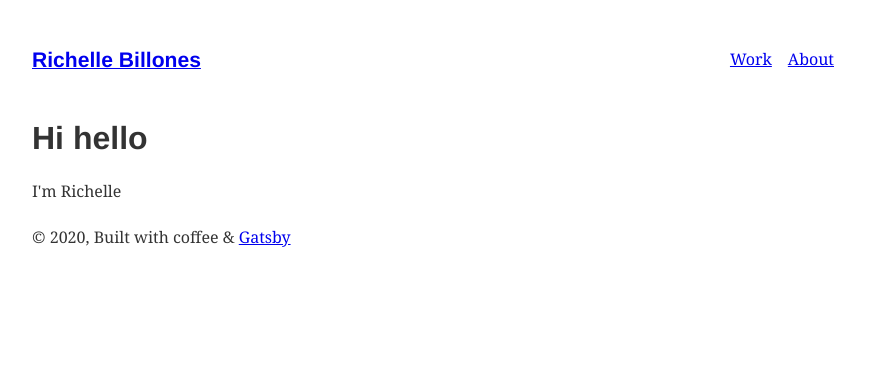
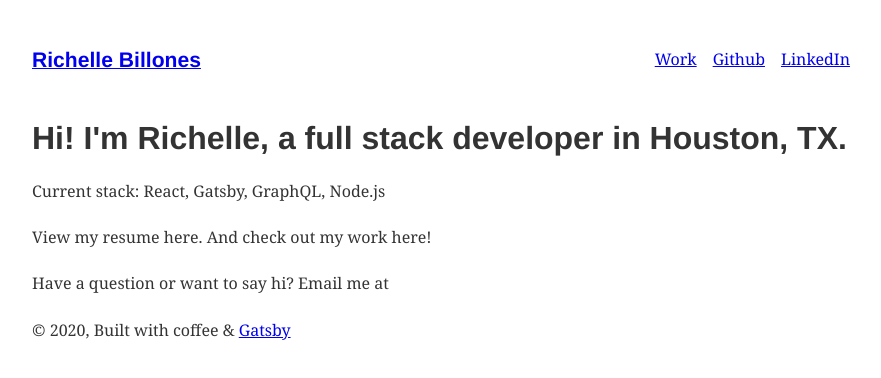
Before and after one commit to rchlblns/portfolio-v2, a Gatsby site: page / in a window 1280 px wide. Shown: the whole page, without its empty margins (199-1080 px from the left). Built offline with nearby package versions, Linux system fonts and the light colour scheme; Gatsby itself is replaced by a stand-in of ours.

Commit message:
reorganized nav bar links, added content to about me/index page

```diff
--- a/src/components/header.js
+++ b/src/components/header.js
@@ -2,11 +2,11 @@ import { Link } from "gatsby"
 import PropTypes from "prop-types"
 import React from "react"
 
-const ListLink = props => (
-  <li style={{ display: `inline-block`, marginRight: `1rem` }}>
-    <Link to={props.to}>{props.children}</Link>
-  </li>
-)
+// const ListLink = props => (
+//   <li style={{ display: `inline-block`, marginRight: `1rem` }}>
+//     <Link to={props.to}>{props.children}</Link>
+//   </li>
+// )
 
 const Header = ({ siteTitle }) => (
   <div style={{ margin: `3rem auto`}}>
@@ -14,10 +14,13 @@ const Header = ({ siteTitle }) => (
       <Link to="/" style={{ textShadow: `none`, backgroundImage: `none` }}>
         <h3 style={{ display: `inline` }}>{siteTitle}</h3>
       </Link>
-      <ul style={{ listStyle: `none`, float: `right` }}>
-        <ListLink to="/work/">Work</ListLink>
-        <ListLink to="/about/">About</ListLink>
-        {/* <ListLink to="/contact/">Contact</ListLink> */}
+      <ul style={{ listStyle: `none`, float: `right`, display: `inline-block`}}>
+        {/* <ListLink to="/work">Work</ListLink>
+        <ListLink to="/about/">Github</ListLink>
+        <ListLink to="/contact/">LinkedIn</ListLink> */}
+        <Link to="/work" style={{marginRight: `1rem`}}>Work</Link>
+        <a href="https://github.com/rchlblns" target="_blank" rel="noopener noreferrer" style={{marginRight: `1rem`}}>Github</a>
+        <a href="https://linkedin.com/in/richellebillones" target="_blank" rel="noopener noreferrer" >LinkedIn</a>
       </ul>
     </header>
   </div>
--- a/src/pages/index.js
+++ b/src/pages/index.js
@@ -7,8 +7,11 @@ import SEO from "../components/seo"
 const IndexPage = () => (
   <Layout>
     <SEO title="Home" />
-    <h1>Hi hello</h1>
-    <p>I'm Richelle</p>
+    <h1>Hi! I'm Richelle, a full stack developer in Houston, TX.</h1>
+    {/* <p>I'm interested in creating simple solutions for complex problems.</p> */}
+    <p>Current stack: React, Gatsby, GraphQL, Node.js</p>
+    <p>View my resume here. And check out my work here!</p>
+    <p>Have a question or want to say hi? Email me at </p>
     {/* <Link to="/page-2/">Go to page 2</Link> <br /> */}
   </Layout>
 )
```
